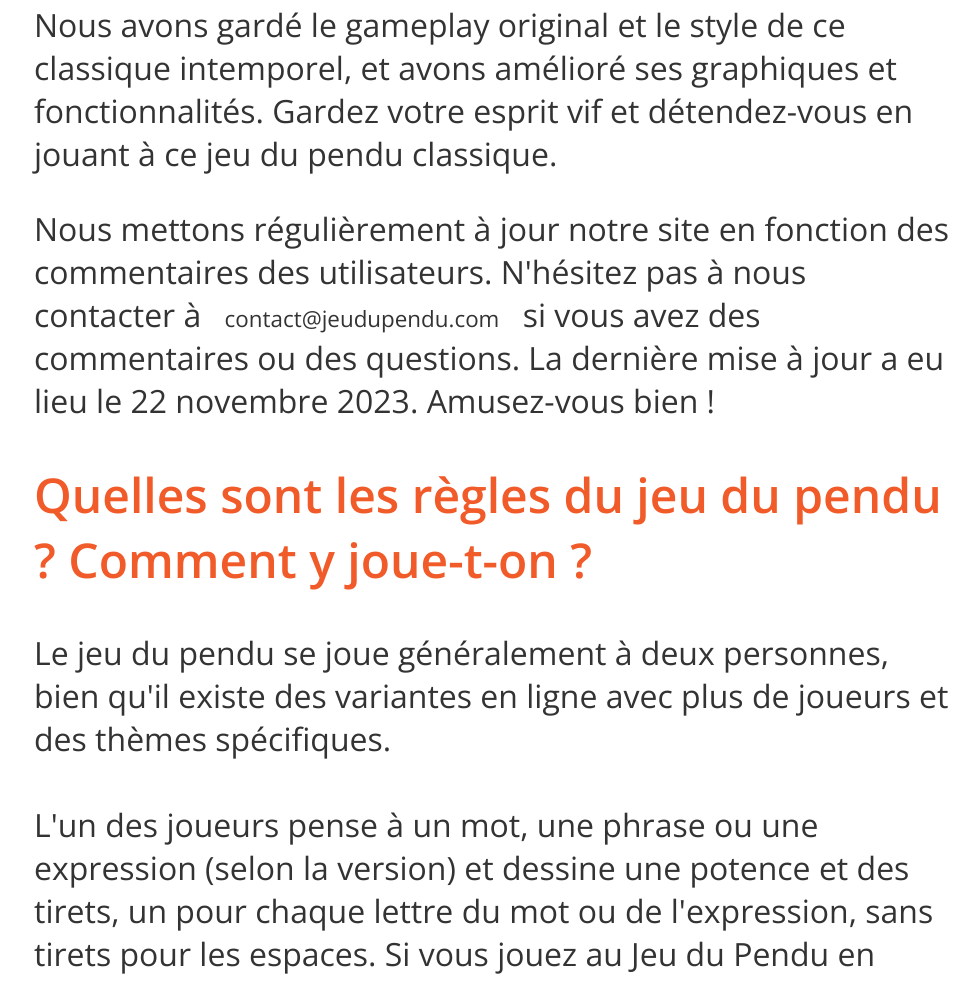
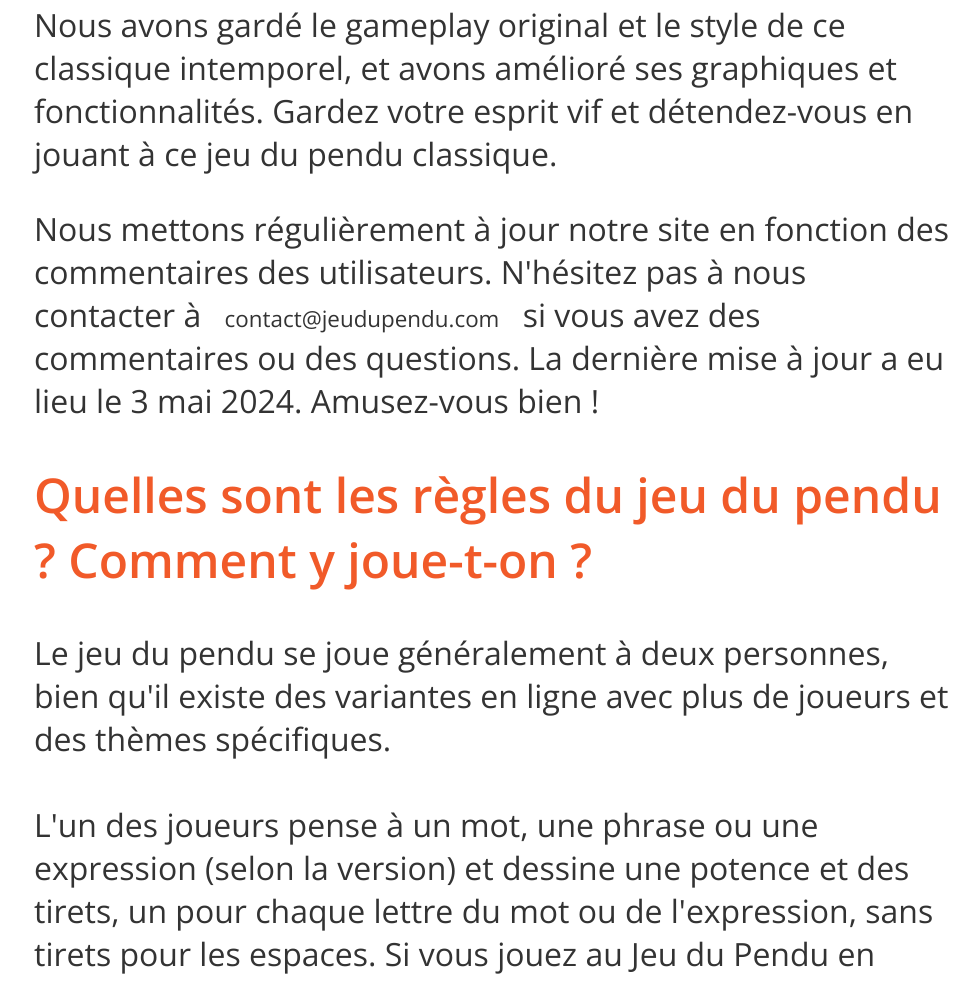
Before and after one commit to Carakalokique/jeudupendu, a plain HTML site: page index.html in a window 1280 px wide. Shown: the part 1468-2450 px from the top of the page, without its empty margins (146-1125 px from the left). Drawn offline with nearby package versions, Linux system fonts and the light colour scheme.

Commit message:
changed date on page

```diff
--- a/index.html
+++ b/index.html
@@ -214,7 +214,7 @@
           >contact@jeudupendu.com</a
         >
         si vous avez des commentaires ou des questions. La dernière mise à jour
-        a eu lieu le 22 novembre 2023. Amusez-vous bien !
+        a eu lieu le 3 mai 2024. Amusez-vous bien !
       </p>
 
       <h2>Quelles sont les règles du jeu du pendu ? Comment y joue-t-on ?</h2>
```
